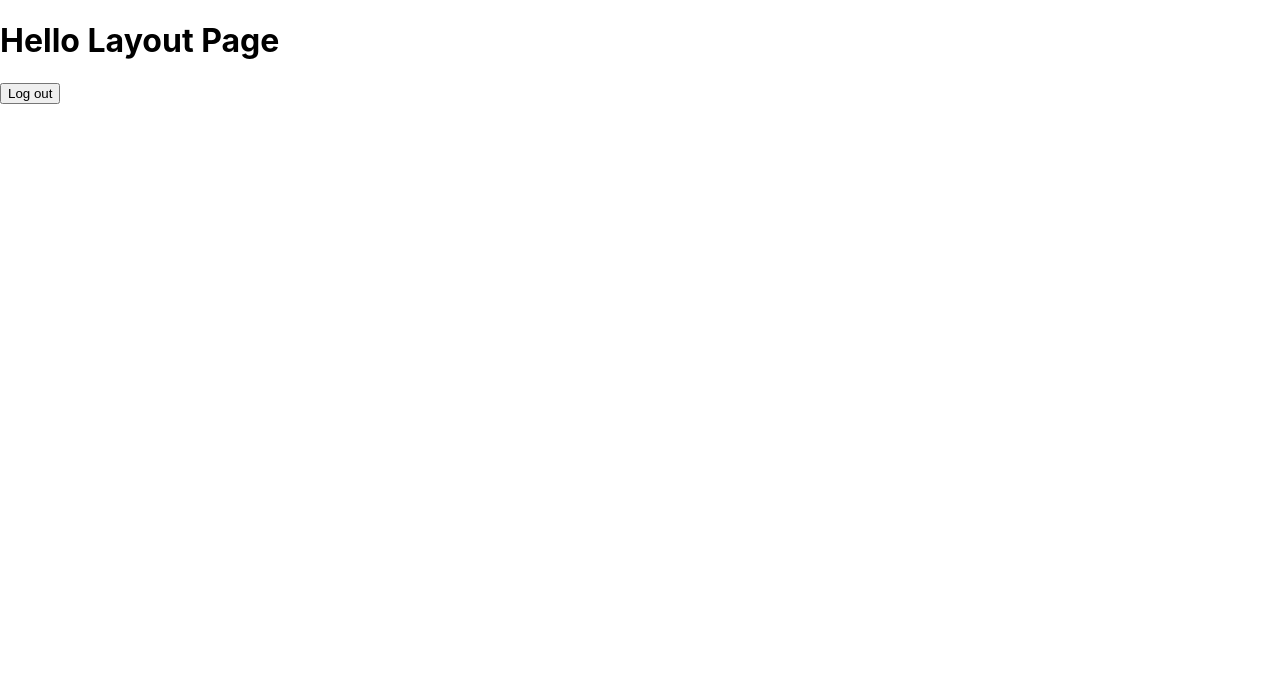
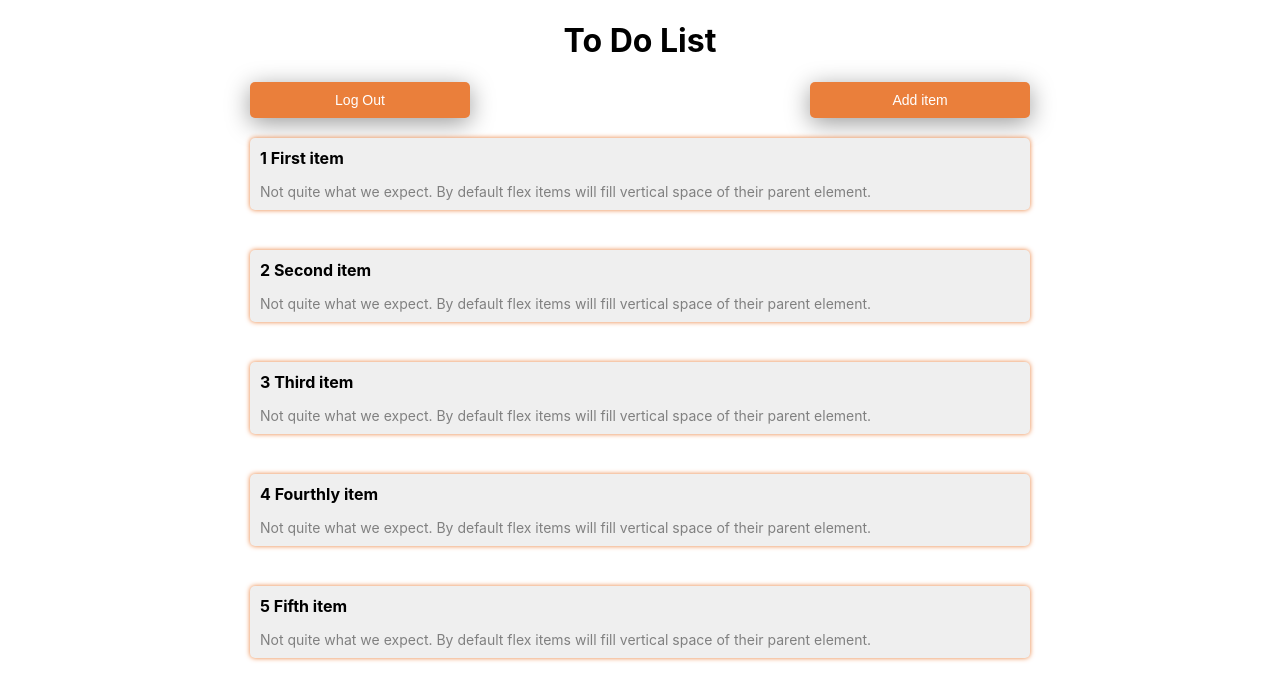
Before and after one commit to Otroshenko/parcel-ts, a React (Vite) app: page /layout in a window 1280 px wide. Shown: the top 700 px of the page. Built offline with nearby package versions, Linux system fonts and the light colour scheme; sample sign-in values are in the browser's storage.

Commit message:
add simple todo list page

```diff
--- a/src/components/button/LoginButton.styled.ts
+++ b/src/components/button/LoginButton.styled.ts
@@ -1,17 +1,20 @@
 import styled from "styled-components";
 
-export const LoginButtonStyled = styled.button`
+export const Button = styled.button`
   border: none;
   outline: none;
   padding: 10px;
-  min-width: 180px;
   border-radius: 5px;
   background-color: #ea7f3b;
   color: #fff;
   font-size: 14px;
   box-shadow: 0 5px 25px 0 rgba(0, 0, 0, 0.4);
+  cursor: pointer;
+`;
+
+export const LoginButtonStyled = styled(Button)`
+  min-width: 180px;
   position: absolute;
   bottom: -20px;
   left: calc(50% - 90px);
-  cursor: pointer;
 `;
--- a/src/demoData.ts
+++ b/src/demoData.ts
@@ -1,4 +1,33 @@
-export const demoData = {
-  userName: "user",
-  password: "123",
-};
+interface Todo {
+  id: number;
+  title: string;
+  description: string;
+}
+
+export const todos: Todo[] = [
+  {
+    id: 1,
+    title: "First item",
+    description: "Not quite what we expect. By default flex items will fill vertical space of their parent element.",
+  },
+  {
+    id: 2,
+    title: "Second item",
+    description: "Not quite what we expect. By default flex items will fill vertical space of their parent element.",
+  },
+  {
+    id: 3,
+    title: "Third item",
+    description: "Not quite what we expect. By default flex items will fill vertical space of their parent element.",
+  },
+  {
+    id: 4,
+    title: "Fourthly item",
+    description: "Not quite what we expect. By default flex items will fill vertical space of their parent element.",
+  },
+  {
+    id: 5,
+    title: "Fifth item",
+    description: "Not quite what we expect. By default flex items will fill vertical space of their parent element.",
+  },
+];
--- /dev/null
+++ b/src/pages/layout/LayoutPage.styled.ts
@@ -0,0 +1,49 @@
+import styled from "styled-components";
+
+import {Button} from "../../components/button/LoginButton.styled";
+
+export const LayoutPageWrapper = styled.div`
+  display: flex;
+  flex-direction: column;
+  justify-content: center;
+  align-items: center;
+`;
+
+export const LayoutTitle = styled.h1`
+  font-weight: bold;
+  text-align: center;
+`;
+
+export const ListItemWrapper = styled.div`
+  width: 760px;
+  padding: 10px;
+  border-radius: 5px;
+  font-size: 16px;
+  background: #efefef;
+  box-shadow: 0 0 5px #ea7f3b;
+  border: none;
+  margin: 20px 0;
+`;
+
+export const ItemTitle = styled.div`
+  font-size: 16px;
+  font-weight: bold;
+  margin-bottom: 15px;
+`;
+
+export const ItemDescription = styled.div`
+  font-size: 14px;
+  color: gray;
+`;
+
+export const NavButtons = styled.div`
+  width: 780px;
+  display: flex;
+  flex-direction: row;
+  justify-content: space-between;
+  align-items: center;
+`;
+
+export const TitleButton = styled(Button)`
+  min-width: 220px;
+`;
--- a/src/pages/layout/LayoutPage.tsx
+++ b/src/pages/layout/LayoutPage.tsx
@@ -1,5 +1,16 @@
 import React from "react";
 import {useHistory} from "react-router-dom";
+
+import {
+  LayoutPageWrapper,
+  LayoutTitle,
+  ListItemWrapper,
+  ItemTitle,
+  ItemDescription,
+  TitleButton,
+  NavButtons,
+} from "./LayoutPage.styled";
+import {todos} from "../../demoData";
 
 export function LayoutPage() {
   const history = useHistory();
@@ -10,11 +21,25 @@ export function LayoutPage() {
   };
 
   return (
-    <div>
-      <h1>Hello Layout Page</h1>
-      <button type="button" onClick={logOut}>
-        Log out
-      </button>
-    </div>
+    <LayoutPageWrapper>
+      <LayoutTitle>To Do List</LayoutTitle>
+
+      <NavButtons>
+        <TitleButton type="button" onClick={logOut}>
+          Log Out
+        </TitleButton>
+
+        <TitleButton>Add item</TitleButton>
+      </NavButtons>
+
+      {todos.map((todo) => (
+        <ListItemWrapper>
+          <ItemTitle>
+            {todo.id} {todo.title}
+          </ItemTitle>
+          <ItemDescription>{todo.description}</ItemDescription>
+        </ListItemWrapper>
+      ))}
+    </LayoutPageWrapper>
   );
 }
--- a/src/pages/login/LoginPage.styled.ts
+++ b/src/pages/login/LoginPage.styled.ts
@@ -21,11 +21,10 @@ export const LoginFormWrapper = styled.form`
 
 export const LoginUserAvatar = styled.div`
   position: absolute;
-  top: -20px;
-  left: calc(50% - 100px);
+  top: -70px;
+  left: calc(50% - 50px);
   display: block;
   padding: 10px;
-  width: 180px;
   background: #ea7f3b;
   border-radius: 5px;
   color: #fff;
@@ -46,3 +45,8 @@ export const LoginError = styled.div`
   font-size: 14px;
   background: #e91514;
 `;
+
+export const Avatar = styled.img`
+  width: 80px;
+  height: 80px;
+`;
--- a/src/pages/login/LoginPage.tsx
+++ b/src/pages/login/LoginPage.tsx
@@ -1,10 +1,10 @@
 import React, {useState} from "react";
 
-import {LoginPageWrapper, LoginFormWrapper, LoginUserAvatar, LoginError} from "./LoginPage.styled";
+import {LoginPageWrapper, LoginFormWrapper, LoginUserAvatar, LoginError, Avatar} from "./LoginPage.styled";
 import {Input} from "../../components/inputs/Input";
 import {LoginButton} from "../../components/button/LoginButton";
 import {useHistory} from "react-router-dom";
-import {demoData} from "../../demoData";
+import userAvatar from "./assets/userAvatar.png";
 
 export function LoginPage() {
   const [userName, setUserName] = useState<string>("");
@@ -13,10 +13,8 @@ export function LoginPage() {
 
   const history = useHistory();
 
-  const logIn = (e: React.MouseEvent<HTMLButtonElement>) => {
-    e.preventDefault();
-
-    if (userName != demoData.userName || password != demoData.password) {
+  const logIn = () => {
+    if (!userName || !password) {
       setError("Invalid User name or Password");
       return;
     }
@@ -29,7 +27,9 @@ export function LoginPage() {
   return (
     <LoginPageWrapper>
       <LoginFormWrapper>
-        <LoginUserAvatar>Login Page</LoginUserAvatar>
+        <LoginUserAvatar>
+          <Avatar src={userAvatar} />
+        </LoginUserAvatar>
 
         {error && <LoginError>{error}</LoginError>}
 
--- /dev/null
+++ b/src/types/images.d.ts
@@ -0,0 +1,3 @@
+declare module "*.png" {
+  export default "" as string;
+}
--- a/tsconfig.json
+++ b/tsconfig.json
@@ -18,7 +18,11 @@
     "resolveJsonModule": true,
     "isolatedModules": true,
     "noEmit": true,
-    "jsx": "react-jsx"
+    "jsx": "react-jsx",
+    "typeRoots": [
+      "node_modules/@types",
+      "src/types"
+    ]
   },
   "include": [
     "src"
```
Also changed, not shown: src/pages/login/assets/userAvatar.png (added).
